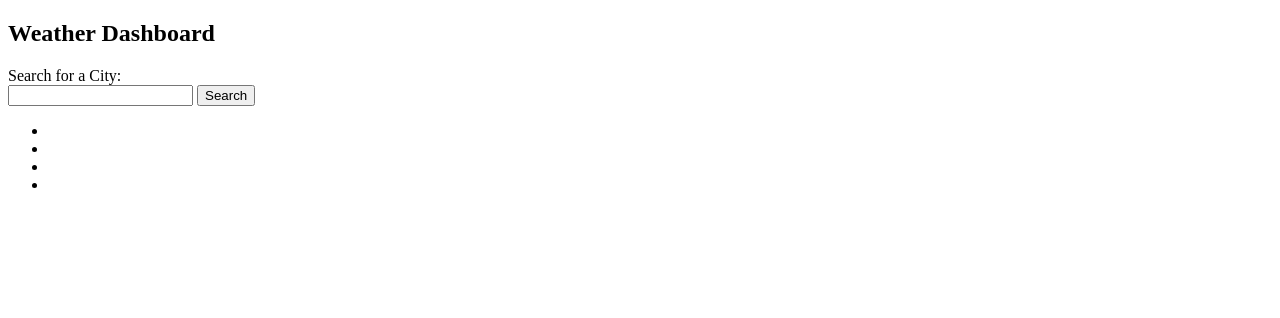
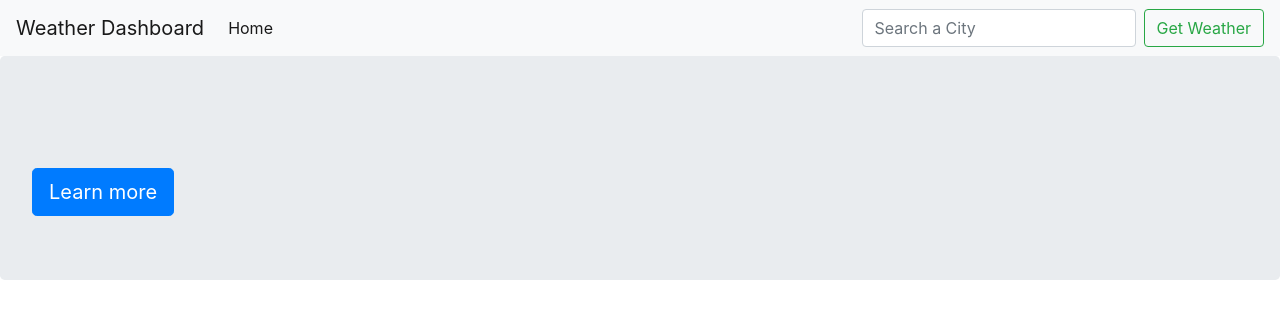
Before and after one commit to EricPhilipps/weather-dash, a plain HTML site: page index.html in a window 1280 px wide. Drawn offline with nearby package versions, Linux system fonts and the light colour scheme.

Commit message:
JS for current weather

```diff
--- /dev/null
+++ b/assets/css/reset.css
@@ -0,0 +1,43 @@
+html, body, div, span, applet, object, iframe,
+h1, h2, h3, h4, h5, h6, p, blockquote, pre,
+a, abbr, acronym, address, big, cite, code,
+del, dfn, em, img, ins, kbd, q, s, samp,
+small, strike, strong, sub, sup, tt, var,
+b, u, i, center,
+dl, dt, dd, ol, ul, li,
+fieldset, form, label, legend,
+table, caption, tbody, tfoot, thead, tr, th, td,
+article, aside, canvas, details, embed,
+figure, figcaption, footer, header, hgroup,
+menu, nav, output, ruby, section, summary,
+time, mark, audio, video {
+	margin: 0;
+	padding: 0;
+	border: 0;
+	font-size: 100%;
+	font: inherit;
+	vertical-align: baseline;
+}
+/* HTML5 display-role reset for older browsers */
+article, aside, details, figcaption, figure,
+footer, header, hgroup, menu, nav, section {
+	display: block;
+}
+body {
+	line-height: 1;
+}
+ol, ul {
+	list-style: none;
+}
+blockquote, q {
+	quotes: none;
+}
+blockquote:before, blockquote:after,
+q:before, q:after {
+	content: '';
+	content: none;
+}
+table {
+	border-collapse: collapse;
+	border-spacing: 0;
+}
--- a/assets/css/style.css
+++ b/assets/css/style.css
@@ -0,0 +1,19 @@
+* {
+    background-color: yellow;
+}
+
+.current {
+    background-color: white;
+}
+
+.navbar {
+    background-color: rgb(1, 1, 250);
+    width: 100%;
+    height: 10%;
+    display: flex;
+    padding: 5px;
+}
+
+.sidebar {
+    background-color: rgb(0, 195, 255);
+}
--- a/assets/js/script.js
+++ b/assets/js/script.js
@@ -5,11 +5,14 @@ const temp = $('#temp');
 const wind = $('#wind');
 const humidity = $('#humidity');
 const uv = $('#uv');
+const currIcon = $('#current-icon');
+const description = $('#description');
+const cityTitle = $('#city-title');
+
 let city = ""
 
 function currentWeather (city) {
     let query = "http://api.openweathermap.org/geo/1.0/direct?q=" +city+"&limit=5" +"&appid=" +myKey;
-    console.log(query);
     fetch(query)
     .then((response) => {
         console.log(response);
@@ -21,22 +24,31 @@ function currentWeather (city) {
 
         let secondQuery = "https://api.openweathermap.org/data/2.5/onecall?lat=" + lat + "&lon=" + lon + "&exclude=minutely,hourly,alerts&limit=5&units=imperial&appid=" +myKey;
 
+        console.log(secondQuery);
         fetch(secondQuery)
         .then ((response) => {
             return response.json();
         })
         .then((data) => {
+            currIcon.attr('src', `https://openweathermap.org/img/w/${data.current.weather[0].icon}.png`);
             temp.text("Temperature: " + data.current.temp + "F");
             wind.text("Wind Speed: " + data.current.wind_speed + "MPH");
             humidity.text("Humidity: " + data.current.humidity + "%");
             uv.text("UV Index: " + data.current.uvi);
+            description.text(data.current.weather[0].description);
+            futureWeather(data);
         })
     })
+}
+
+function futureWeather (weatherData) {
+
 }
 
 searchBtn.on("click", function(e) {
     e.preventDefault();
     city = searchedCity.val();
-    console.log('hello');
+    cityTitle.text(searchedCity.val());
     currentWeather(city);
+
 })
--- a/index.html
+++ b/index.html
@@ -5,32 +5,47 @@
     <meta http-equiv="X-UA-Compatible" content="IE=edge">
     <meta name="viewport" content="width=device-width, initial-scale=1.0">
     <title>Document</title>
-</head>
+    <link rel="stylesheet" type="text/css" href="./assets/css/reset.css">
+
+    <link rel="stylesheet" href="https://cdn.jsdelivr.net/npm/bootstrap@4.6.2/dist/css/bootstrap.min.css" integrity="sha384-xOolHFLEh07PJGoPkLv1IbcEPTNtaed2xpHsD9ESMhqIYd0nLMwNLD69Npy4HI+N" crossorigin="anonymous"></head>
 <body>
-    <nav>
-        <div>
-            <h2>Weather Dashboard</h2>
+      <nav class="navbar navbar-expand-lg navbar-light bg-light">
+        <a class="navbar-brand" href="#">Weather Dashboard</a>
+        <button class="navbar-toggler" type="button" data-toggle="collapse" data-target="#navbarSupportedContent" aria-controls="navbarSupportedContent" aria-expanded="false" aria-label="Toggle navigation">
+          <span class="navbar-toggler-icon"></span>
+        </button>
+
+        <div class="collapse navbar-collapse" id="navbarSupportedContent">
+          <ul class="navbar-nav mr-auto">
+            <li class="nav-item active">
+              <a class="nav-link" href="#">Home <span class="sr-only">(current)</span></a>
+            </li>
+          </ul>
+          <form class="form-inline my-2 my-lg-0">
+            <input class="form-control mr-sm-2" type="search" placeholder="Search a City" aria-label="Search" id="search-location">
+            <button class="btn btn-outline-success my-2 my-sm-0" type="submit" id="search-btn">Get Weather</button>
+          </form>
         </div>
       </nav>
 
-    <div>
-        <form>
-            <label for="search-city">Search for a City:</label>
-            <div class="form-row">
-                <input id="search-location"></input>
-                <button id="search-btn" type="submit">Search</button>
-            </div>
-        </form>
-    </div>
-    <div>
-
+      <div class="jumbotron">
+        <h1 class="display-4" id="city-title"></h1>
+        <div class="current">
+            <img id="current-icon" src=""/>
             <ul>
                 <li id="temp"></li>
                 <li id="wind"></li>
                 <li id="humidity"></li>
                 <li id="uv"></li>
+                <li id="description"></li>
             </ul>
         </div>
+        <div class="seven-day">
+
+        </div>
+        <a class="btn btn-primary btn-lg" href="#" role="button">Learn more</a>
+      </div>
+
     <script src="https://code.jquery.com/jquery-3.5.1.min.js"></script>
     <script src="./assets/js/script.js"></script>
 </body>
```
Lines whose indentation alone changed are shown as unchanged.
